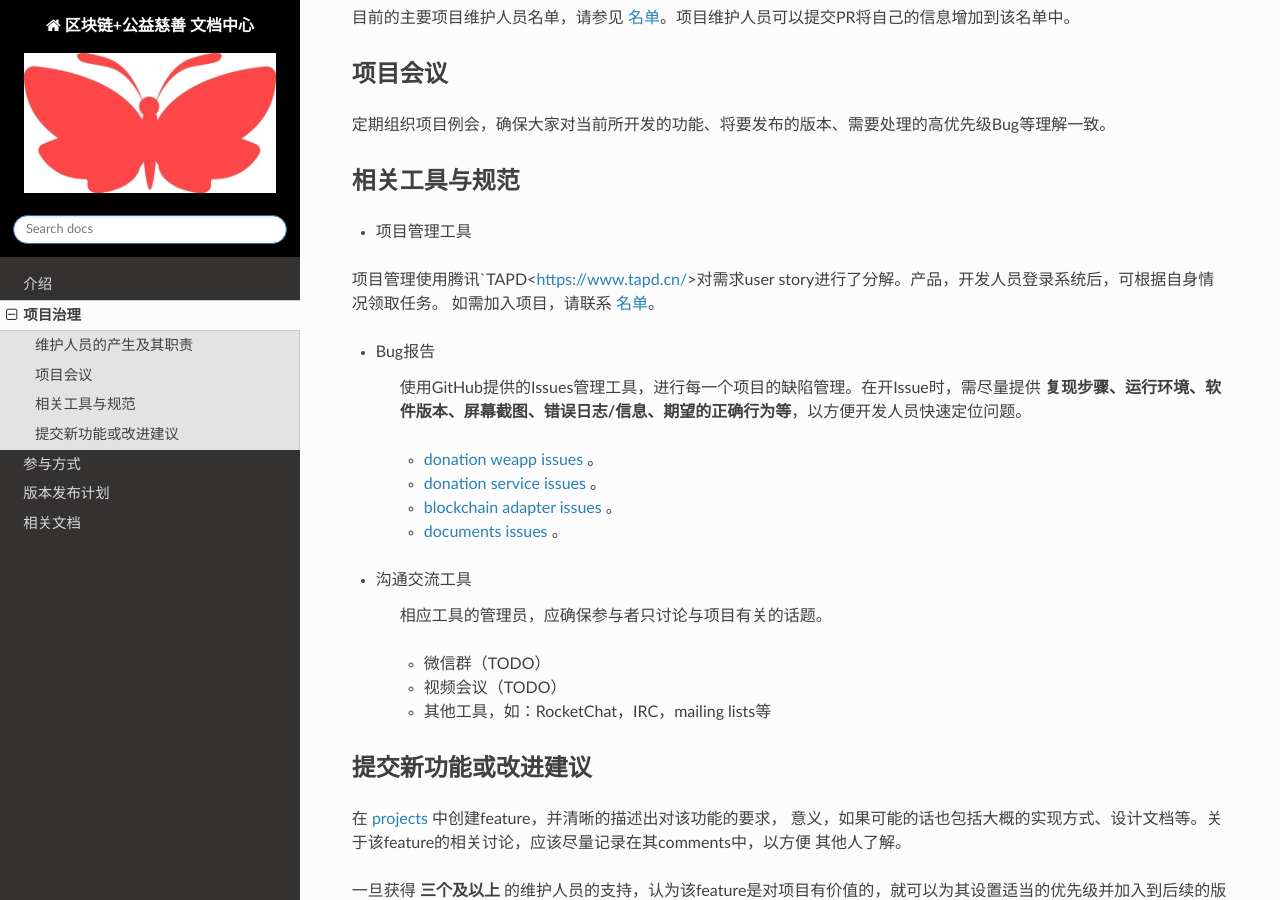
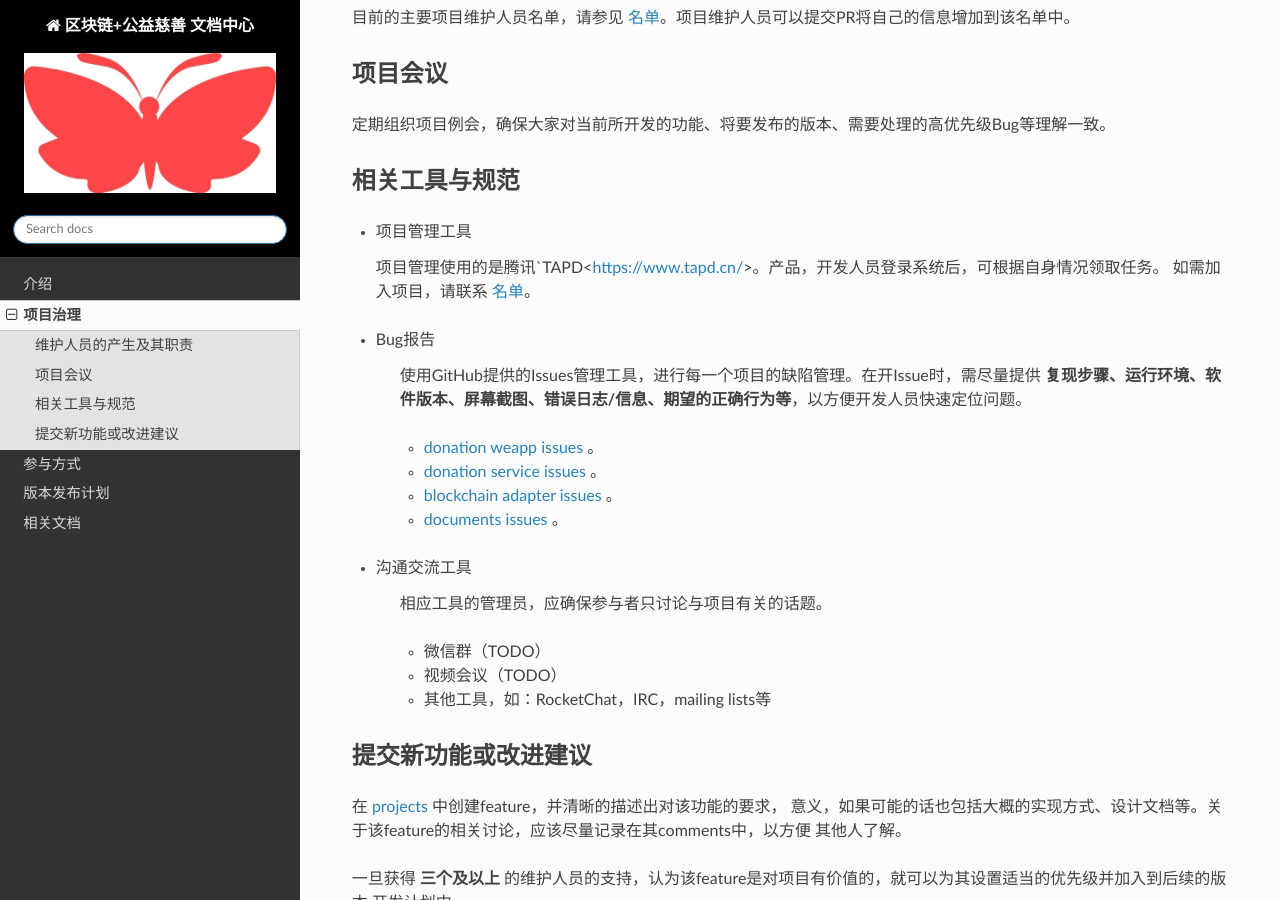
Before and after one commit to csiabb/documents, a Sphinx documentation site: the page built from source/project-governace/index.rst, in a window 1280 px wide and 900 px high, scrolled down 605 px. Built offline with Sphinx 7.4.7 and the Read the Docs theme 2.0.0, drawn with Linux system fonts in a browser that asks for light colours; formulas are drawn with MathJax 3.

Commit message:
更新 index.rst
更新“项目管理工具”为腾讯TAPD。

```diff
--- a/source/project-governace/index.rst
+++ b/source/project-governace/index.rst
@@ -36,8 +36,8 @@
 
 * 项目管理工具
 
-项目管理使用腾讯`TAPD<https://www.tapd.cn/>对需求user story进行了分解。产品，开发人员登录系统后，可根据自身情况领取任务。
-如需加入项目，请联系 :ref:`名单 <refMaintainers>`。
+  项目管理使用的是腾讯`TAPD<https://www.tapd.cn/>。产品，开发人员登录系统后，可根据自身情况领取任务。
+  如需加入项目，请联系 :ref:`名单 <refMaintainers>`。
 
 .. _refBugReport:
 
```
